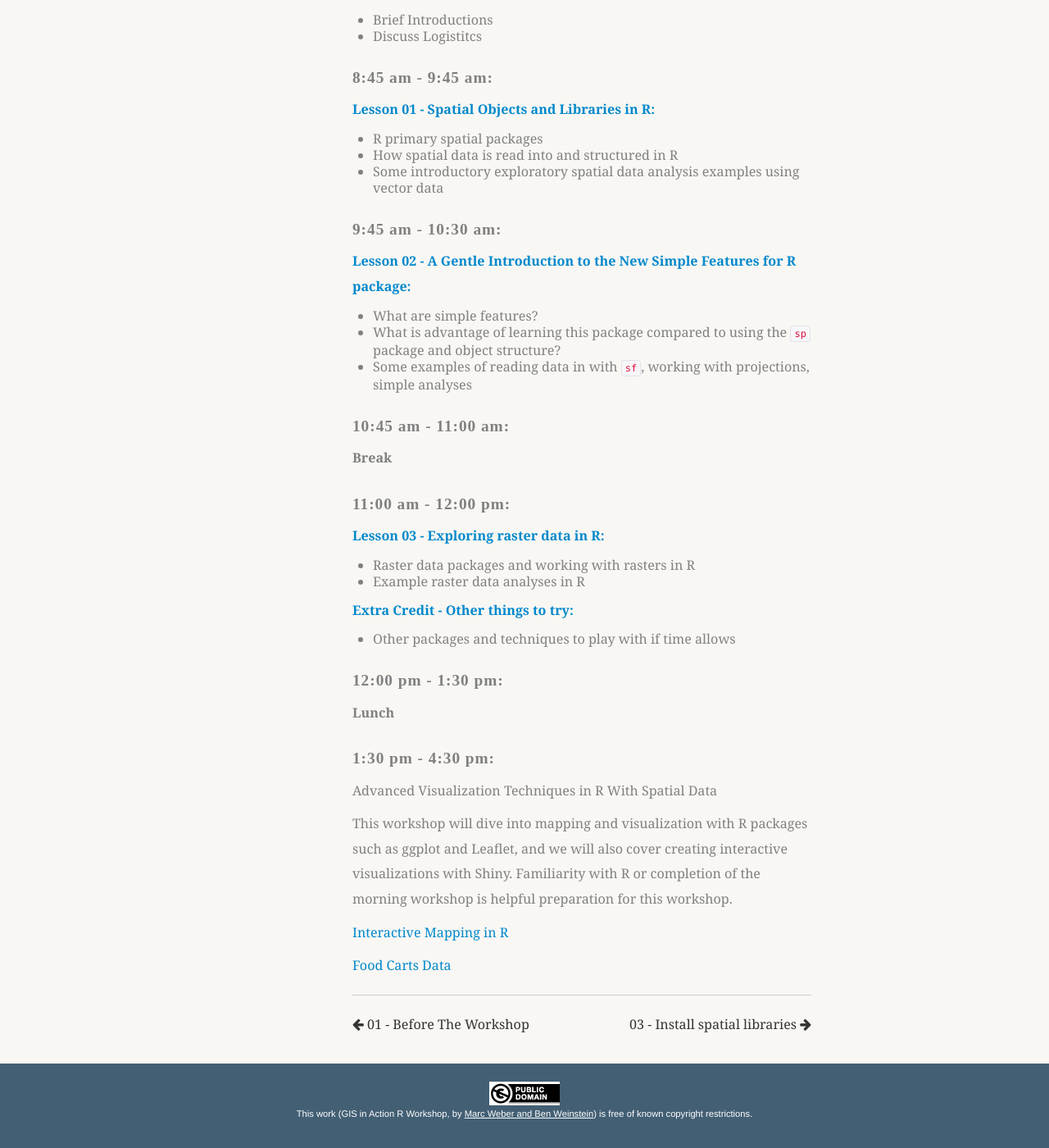
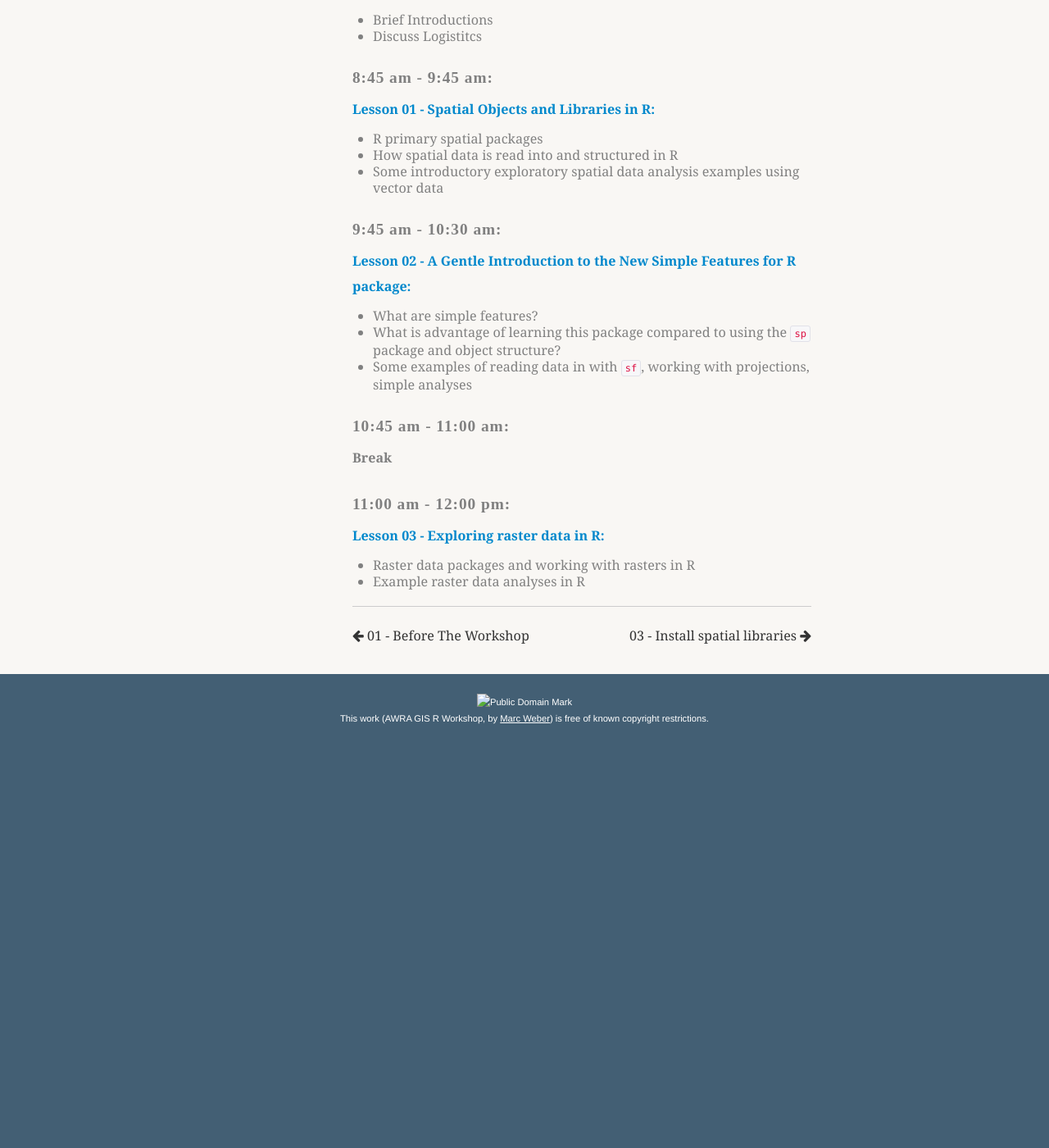
Before and after one commit to mhweber/AWRA_GIS_R_Workshop, a Jekyll site: the page built from _posts/2017-04-18-02Workshop-Schedule.md, in a window 1280 px wide and 1400 px high, scrolled down 671 px. Shown: the whole window at 82% size. Built offline with Jekyll 4.4.1, drawn with Linux system fonts in a browser that asks for light colours; nearby versions of some CDN libraries; some web fonts are replaced; library files that are not in the unit come from our copies; after the commit the page ends 1589 px from its top, so only the background shows below that.

Commit message:
Initial content modifications

```diff
--- a/_config.yml
+++ b/_config.yml
@@ -6,15 +6,15 @@ highlighter:      rouge
 
 # Permalinks
 permalink:  /:categories/:year/:month/:day/:title
-paginate_path:  /gis_in_action_r_spatial/page:num
+paginate_path:  /AWRA_GIS_R_Workshop/page:num
 
 # Setup
-title:            'R Spatial Workshop for 2017 GIS In Action'
+title:            'R Spatial Workshop for 2018 AWRA GIS Conference'
 tagline:          ''
-description:      'This material is for a workshop at the 2017 GIS In Action
-                  conference in Portland, OR, April 2017.'
-url:              http://mhweber.github.io/gis_in_action_r_spatial
-baseurl:          /gis_in_action_r_spatial
+description:      'This material is for a workshop at the 2018 AWRA GIS
+                  conference in Orlando, FL, April 2018.'
+url:              http://mhweber.github.io/AWRA_GIS_R_Workshop
+baseurl:          /AWRA_GIS_R_Workshop
 
 author:
   name:           'Marc Weber'
--- a/_layouts/default.html
+++ b/_layouts/default.html
@@ -43,7 +43,7 @@
            style="border-style: none;" alt="Public Domain Mark" />
       </a>
       <br />
-      This work (<span property="dct:title">GIS in Action R Workshop</span>, by <a href="https://mhweber.github.io/gis_in_action_r_spatial" rel="dct:creator"><span property="dct:title">Marc Weber and Ben Weinstein</span></a>) is free of known copyright restrictions.
+      This work (<span property="dct:title">AWRA GIS R Workshop</span>, by <a href="https://mhweber.github.io/AWRA_GIS_R_Workshop" rel="dct:creator"><span property="dct:title">Marc Weber</span></a>) is free of known copyright restrictions.
       </p>
 		</div>
 	</footer>
--- a/_posts/2017-04-18-02Workshop-Schedule.md
+++ b/_posts/2017-04-18-02Workshop-Schedule.md
@@ -1,6 +1,6 @@
 ---
 title: "02 - R Spatial Workshop Schedule"
-author: Marc Weber and Ben Weinstein
+author: Marc Weber
 layout: post_page
 ---
 
@@ -37,25 +37,7 @@ In this workshop we will focus on some basics of using the R language, reading a
 
 ### 11:00 am - 12:00 pm:
 
-[**Lesson 03 - Exploring raster data in R:**](https://mhweber.github.io/gis_in_action_r_spatial/2017/04/18/06-Spatial-Data-Raster)
+[**Lesson 03 - Exploring raster data in R:**](https://mhweber.github.io/AWRA_GIS_R_Workshop/2017/04/18/06-Spatial-Data-Raster)
 
   - Raster data packages and working with rasters in R
   - Example raster data analyses in R
-
-[**Extra Credit - Other things to try:**](https://mhweber.github.io/gis_in_action_r_spatial/2017/04/18/07-Extra-Credit)
-
-  - Other packages and techniques to play with if time allows
-
-### 12:00 pm - 1:30 pm:
-
-**Lunch**
-
-### 1:30 pm - 4:30 pm:
-
-Advanced Visualization Techniques in R With Spatial Data
-
-This workshop will dive into mapping and visualization with R packages such as ggplot and Leaflet, and we will also cover creating interactive visualizations with Shiny. Familiarity with R or completion of the morning workshop is helpful preparation for this workshop.
-
-[Interactive Mapping in R](https://weinstein.shinyapps.io/foodcarts_interactive/)
-
-[Food Carts Data](https://raw.githubusercontent.com/mhweber/gis_in_action_r_spatial/Ben/FoodCarts/FoodCarts.csv)
--- a/robots.txt
+++ /dev/null
@@ -1,3 +0,0 @@
-# robotstxt.org/
-
-User-agent: *
```
Also changed, not shown: _posts/2017-04-18-03-Install-Spatial-Libraries.md (+2 -2 lines), _posts/2017-04-18-04-Spatial-Data-In-R-sp.md (+13 -13 lines), _posts/2017-04-18-05-Spatial-Data-In-R-sf.md (+2 -2 lines), humans.txt (deleted, +0 -21 lines), 1 other file.
